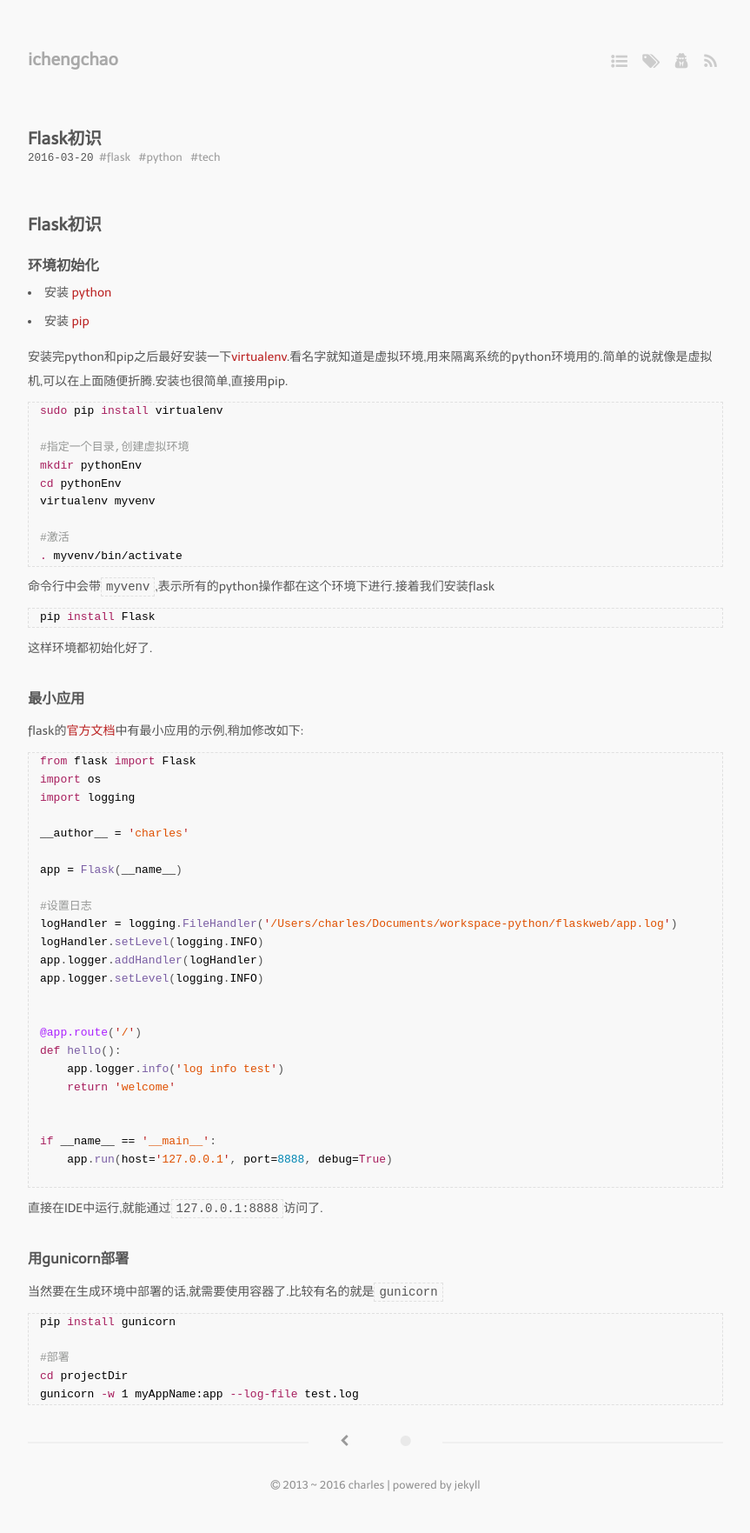
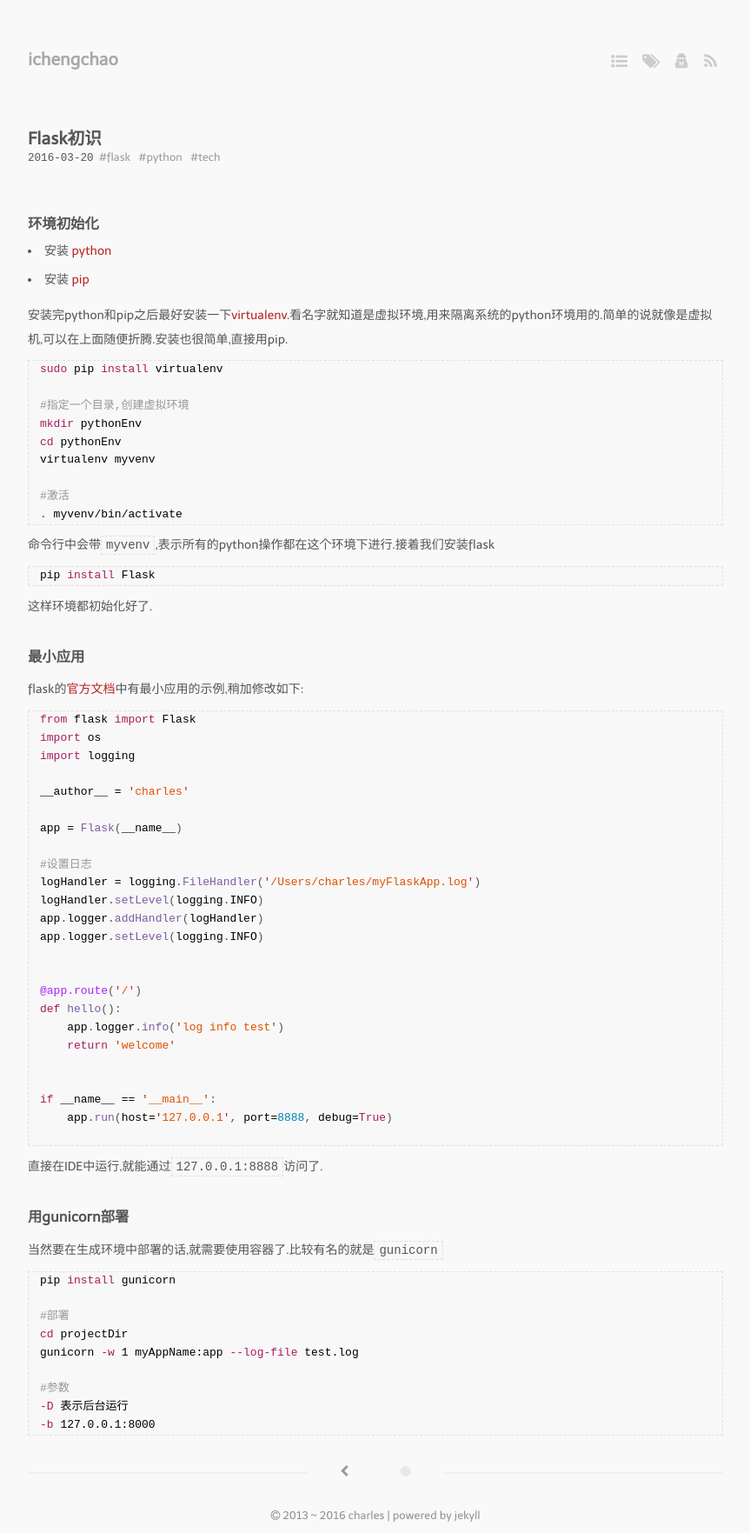
Before and after one commit to ichengchao/ichengchao.github.io, a Jekyll site: the page built from _posts/2016-03-20-flask-learning.markdown, in a window 1280 px wide. Shown: the whole page at 87% size, without its empty margins (208-1071 px from the left). Built offline with Jekyll 4.4.1, drawn with Linux system fonts in a browser that asks for light colours; Markdown is read by kramdown in place of the engine named in the settings; before the commit the page ends 1728 px from its top, so only the background shows below that.

Commit message:
modify post

````diff
--- a/_posts/2016-03-20-flask-learning.markdown
+++ b/_posts/2016-03-20-flask-learning.markdown
@@ -8,7 +8,6 @@ tags:
 
 ---
 
-#Flask初识
 ###环境初始化
 - 安装 [python](https://www.python.org/)
 - 安装 [pip](http://pip-cn.readthedocs.org/en/latest/installing.html)
@@ -47,7 +46,7 @@ __author__ = 'charles'
 app = Flask(__name__)
 
 #设置日志
-logHandler = logging.FileHandler('/Users/charles/Documents/workspace-python/flaskweb/app.log')
+logHandler = logging.FileHandler('/Users/charles/myFlaskApp.log')
 logHandler.setLevel(logging.INFO)
 app.logger.addHandler(logHandler)
 app.logger.setLevel(logging.INFO)
@@ -75,4 +74,8 @@ pip install gunicorn
 #部署
 cd projectDir
 gunicorn -w 1 myAppName:app --log-file test.log
+
+#参数
+-D 表示后台运行
+-b 127.0.0.1:8000
 ```
````
